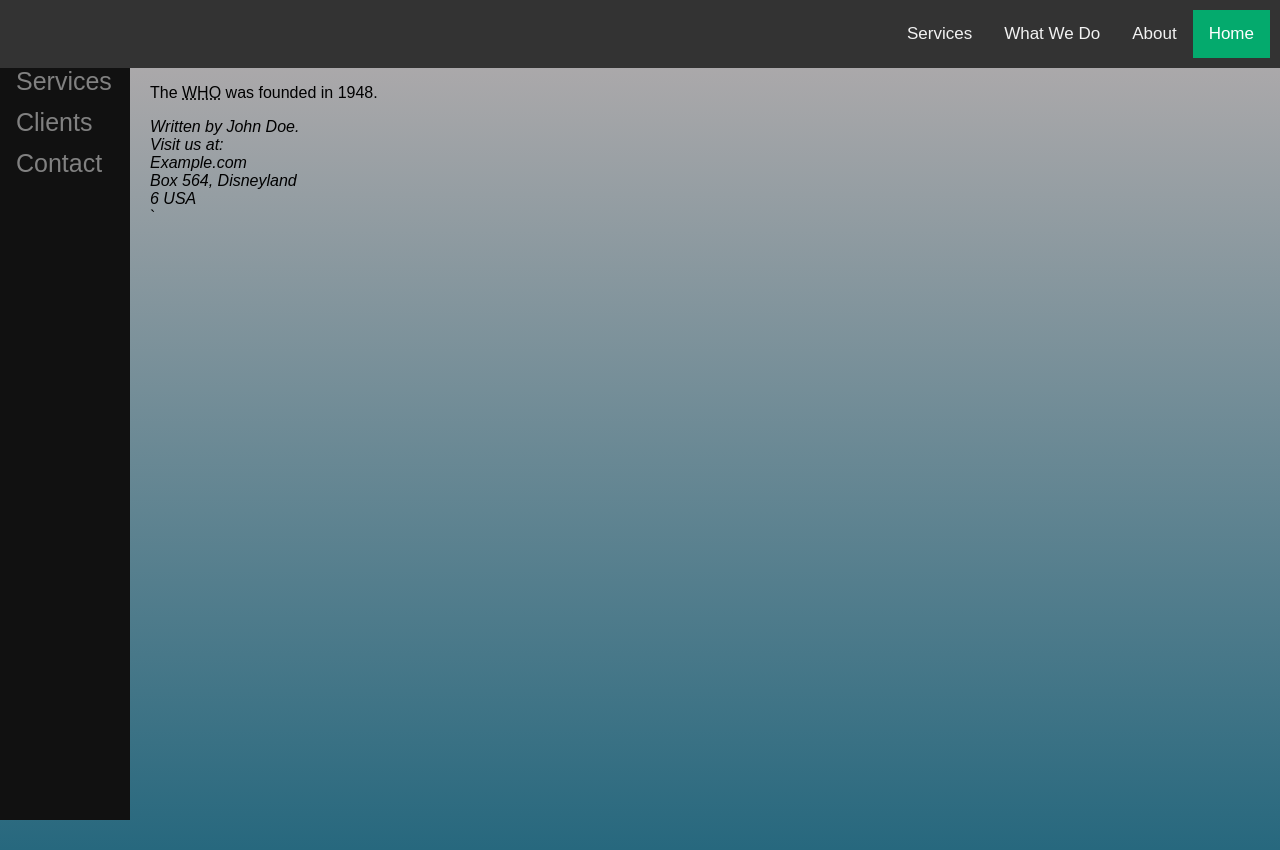
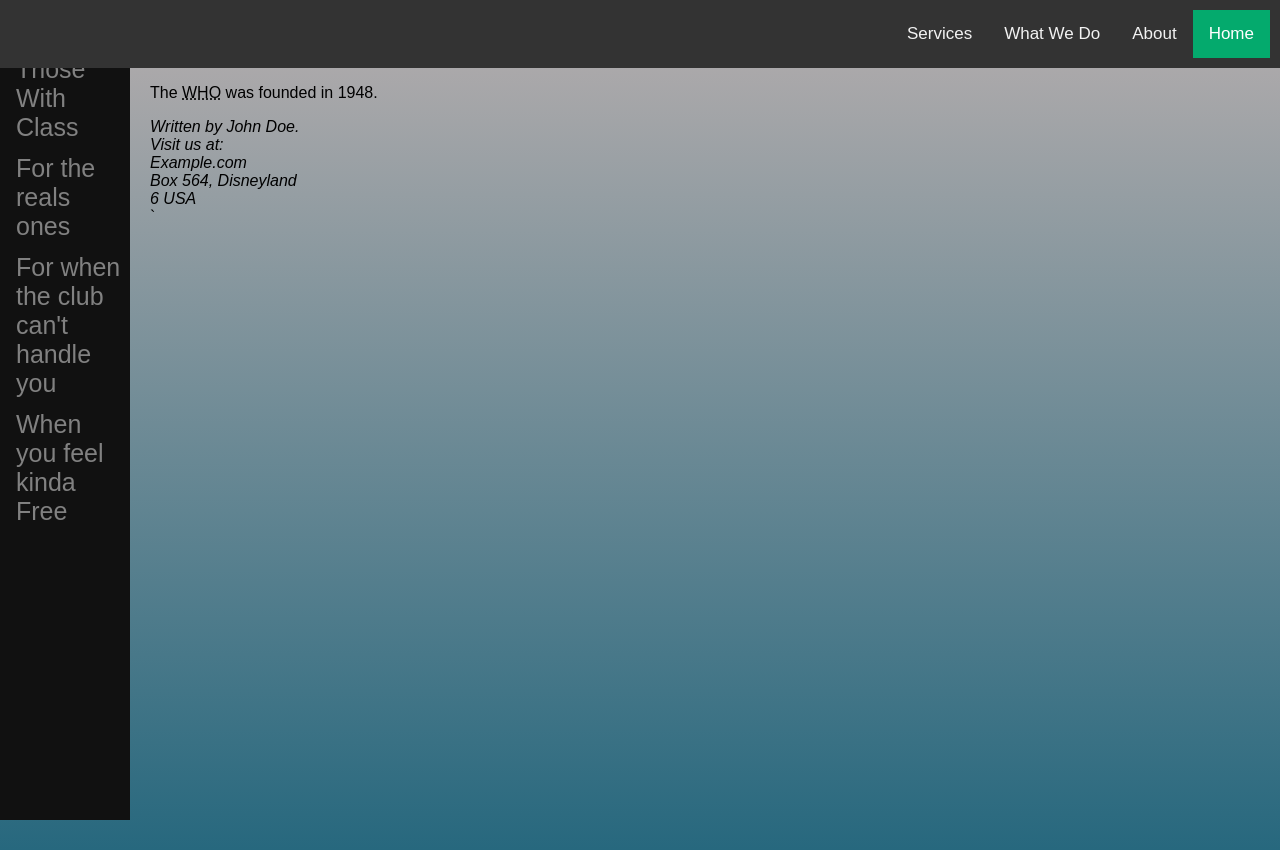
Before and after one commit to CurlySoldier/Divergence, a plain HTML site: page Index.html in a window 1280 px wide. Drawn offline with Linux system fonts and the light colour scheme.

Commit message:
Pleas chad don't spoil the surprise for yourself

```diff
--- a/Index.html
+++ b/Index.html
@@ -19,10 +19,11 @@
   </div>
 
   <div class="sidenav">
-    <a href="#">About</a>
-    <a href="#">Services</a>
-    <a href="#">Clients</a>
-    <a href="#">Contact</a>
+    <title>Absolute Bobs!</title>
+    <a href="https://open.spotify.com/track/3DK6m7It6Pw857FcQftMds?si=fe9ce364710240f4">For Those With Class</a>
+    <a href="https://open.spotify.com/track/7xTY3rJMgj0nh6OOPHgsLw?si=87adca10e23040f1">For the reals ones</a>
+    <a href="https://open.spotify.com/track/6ebkx7Q5tTxrCxKq4GYj0Y?si=aa90ad5569e9443d">For when the club can't handle you</a>
+    <a href="https://open.spotify.com/track/44aN5xKL3kGHvQ5bXVk6B8?si=251fad269df0493a">When you feel kinda Free</a>
   </div>
 
   <a href="https://www.w3schools.com/html/">Visit our HTML tutorial</a>
```
